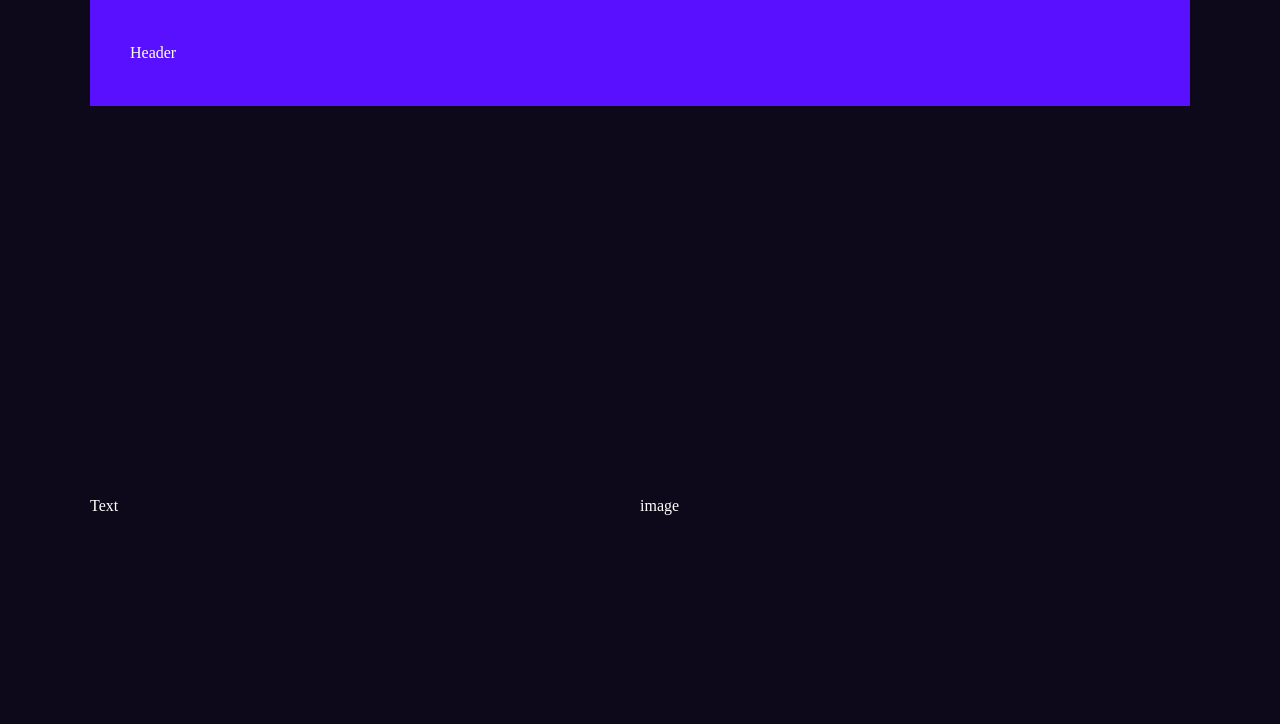
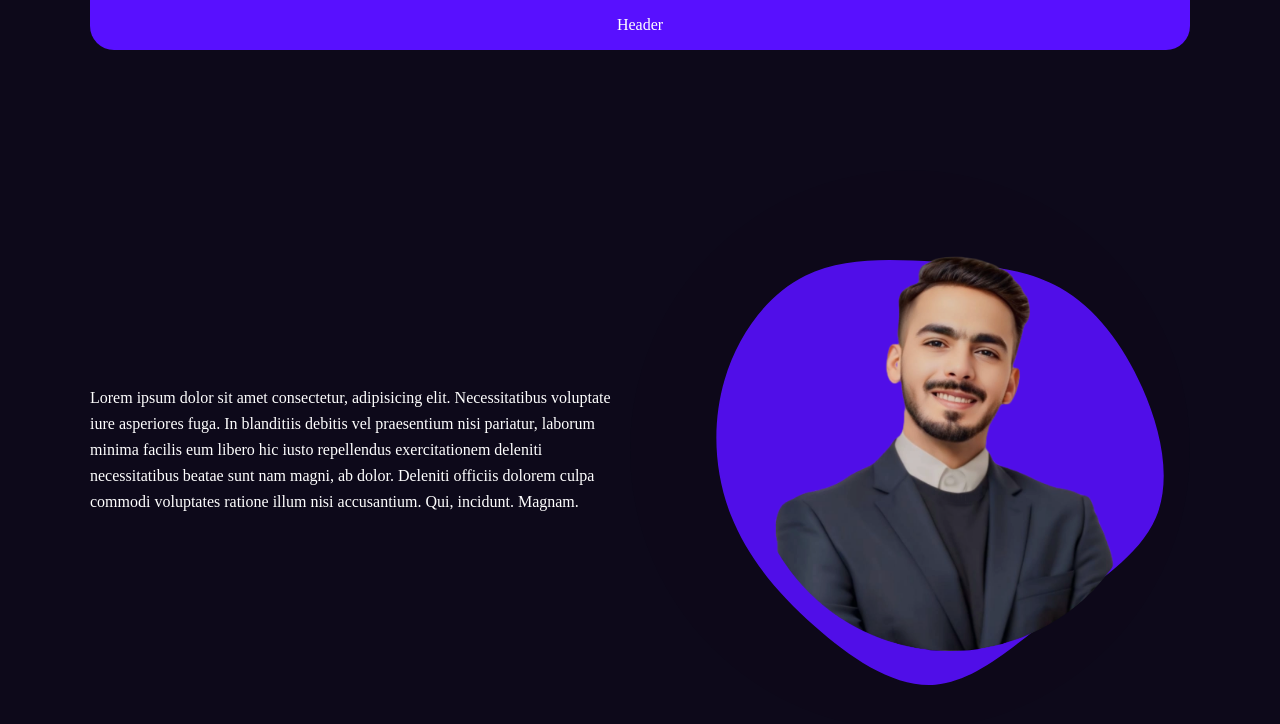
Before and after one commit to Umair-dev55/umair-ali-dev, a Next.js app: page / in a window 1280 px wide. Shown: the top 724 px of the page. Built offline with nearby package versions, Linux system fonts and the light colour scheme.

Commit message:
Add Blob Animations & img

```diff
--- a/src/app/(Pages)/page.js
+++ b/src/app/(Pages)/page.js
@@ -1,6 +1,8 @@
 "use client";
 import { motion } from "framer-motion";
 import HeroImage from "../Components/HeroImage";
+import Image from "next/image";
+import myImg from "../../../public/assets/png.png";
 const Home = () => {
   return (
     <motion.section
@@ -12,10 +14,29 @@ const Home = () => {
       className="h-screen flex items-center"
     >
       <div className="flex flex-col xl:flex-row items-center justify-between w-full">
-        <div className="w-full xl:w-[550px]">Text</div>
+        <div className="w-full xl:w-[550px]">
+          {" "}
+          Lorem ipsum dolor sit amet consectetur, adipisicing elit.
+          Necessitatibus voluptate iure asperiores fuga. In blanditiis debitis
+          vel praesentium nisi pariatur, laborum minima facilis eum libero hic
+          iusto repellendus exercitationem deleniti necessitatibus beatae sunt
+          nam magni, ab dolor. Deleniti officiis dolorem culpa commodi
+          voluptates ratione illum nisi accusantium. Qui, incidunt. Magnam.
+        </div>
         <div className="hidden xl:block flex-1 relative z-20">
           {/* blob */}
           <HeroImage />
+          {/* img */}
+          <Image
+            src={myImg}
+            alt="image"
+            width={400}
+            height={300}
+            quality={100}
+            className="absolute top-20 right-10 rounded-full"
+          />
+          {/* overlay */}
+          <div className="absolute top-0 right-0 w-full h-full bg-primary/20 opacity-50 rounded-full z-10"></div>
         </div>
       </div>
     </motion.section>
--- a/src/app/Components/Header.jsx
+++ b/src/app/Components/Header.jsx
@@ -1,7 +1,7 @@
 import React from "react";
 
 const Header = () => {
-  return <div className="p-10 bg-accent">Header</div>;
+  return <div className="p-3 text-center rounded-b-3xl bg-accent">Header</div>;
 };
 
 export default Header;
--- a/src/app/Components/HeroImage.jsx
+++ b/src/app/Components/HeroImage.jsx
@@ -1,7 +1,36 @@
-import React from "react";
-
+import { motion } from "framer-motion";
 const HeroImage = () => {
-  return <div>image</div>;
+  return (
+    <div>
+      <svg
+        className="size-140"
+        viewBox="-10 0 200 200"
+        xmlns="http://www.w3.org/2000/svg"
+      >
+        <motion.path
+          fill="#5810ff"
+          transform="translate(100 100)"
+          initial={{
+            d: "M43.4,-61.5C55.6,-50.9,64.4,-37.3,71.5,-21.8C78.6,-6.2,84,11.4,79.7,26.3C75.5,41.2,61.6,53.4,46.7,62.3C31.8,71.2,15.9,76.9,0.5,76.1C-14.8,75.4,-29.6,68.3,-44.3,59.3C-58.9,50.3,-73.4,39.4,-81.7,24.1C-90.1,8.8,-92.3,-11,-86.1,-27.3C-79.9,-43.6,-65.1,-56.5,-49.4,-66C-33.6,-75.4,-16.8,-81.4,-0.6,-80.6C15.6,-79.7,31.2,-72.1,43.4,-61.5Z",
+          }}
+          animate={{
+            d: [
+              "M48.9,-66.7C63.2,-56.9,74.7,-42.4,80.8,-25.7C87,-9,87.8,9.9,82.9,27.5C77.9,45,67.1,61.2,52.3,69.7C37.5,78.1,18.8,78.7,2.3,75.6C-14.2,72.5,-28.4,65.6,-42,56.8C-55.6,48,-68.6,37.2,-72.7,23.8C-76.9,10.3,-72.3,-5.8,-65.6,-19.8C-59,-33.8,-50.3,-45.6,-39.1,-56.4C-27.8,-67.2,-13.9,-77.1,1.7,-79.4C17.3,-81.8,34.5,-76.5,48.9,-66.7Z",
+              "M43.4,-61.5C55.6,-50.9,64.4,-37.3,71.5,-21.8C78.6,-6.2,84,11.4,79.7,26.3C75.5,41.2,61.6,53.4,46.7,62.3C31.8,71.2,15.9,76.9,0.5,76.1C-14.8,75.4,-29.6,68.3,-44.3,59.3C-58.9,50.3,-73.4,39.4,-81.7,24.1C-90.1,8.8,-92.3,-11,-86.1,-27.3C-79.9,-43.6,-65.1,-56.5,-49.4,-66C-33.6,-75.4,-16.8,-81.4,-0.6,-80.6C15.6,-79.7,31.2,-72.1,43.4,-61.5Z",
+              "M47.2,-61.7C62.2,-54.1,76.1,-41.7,81.7,-26.1C87.3,-10.6,84.6,8,78.4,25C72.3,42,62.6,57.4,48.9,68.2C35.3,79,17.6,85.2,1.5,83.2C-14.7,81.1,-29.4,70.9,-42.3,59.9C-55.3,48.9,-66.4,37,-73.1,22.4C-79.8,7.7,-82.1,-9.9,-78.1,-26.5C-74.2,-43,-64.1,-58.7,-50,-66.7C-36,-74.7,-18,-75,-1,-73.7C16.1,-72.4,32.2,-69.4,47.2,-61.7Z",
+              "M43,-57.3C55.3,-50.2,64.4,-37.1,71.5,-21.7C78.5,-6.4,83.4,11.1,77.7,24.1C71.9,37.2,55.6,45.6,40.9,56.9C26.2,68.1,13.1,82.2,-1.3,83.9C-15.6,85.6,-31.2,75.1,-44.4,63.3C-57.6,51.6,-68.3,38.6,-74.1,23.5C-79.9,8.3,-80.7,-9.1,-75.9,-24.9C-71.1,-40.7,-60.6,-54.9,-47,-61.5C-33.4,-68.1,-16.7,-67.1,-0.7,-66.2C15.4,-65.2,30.7,-64.3,43,-57.3Z",
+              "M48.9,-66.7C63.2,-56.9,74.7,-42.4,80.8,-25.7C87,-9,87.8,9.9,82.9,27.5C77.9,45,67.1,61.2,52.3,69.7C37.5,78.1,18.8,78.7,2.3,75.6C-14.2,72.5,-28.4,65.6,-42,56.8C-55.6,48,-68.6,37.2,-72.7,23.8C-76.9,10.3,-72.3,-5.8,-65.6,-19.8C-59,-33.8,-50.3,-45.6,-39.1,-56.4C-27.8,-67.2,-13.9,-77.1,1.7,-79.4C17.3,-81.8,34.5,-76.5,48.9,-66.7Z",
+            ],
+          }}
+          transition={{
+            repeat: Infinity,
+            duration: 8,
+            ease: "easeInOut",
+          }}
+        />
+      </svg>
+    </div>
+  );
 };
 
 export default HeroImage;
```
Also changed, not shown: public/assets/my-png.png, public/assets/png.png (added).
